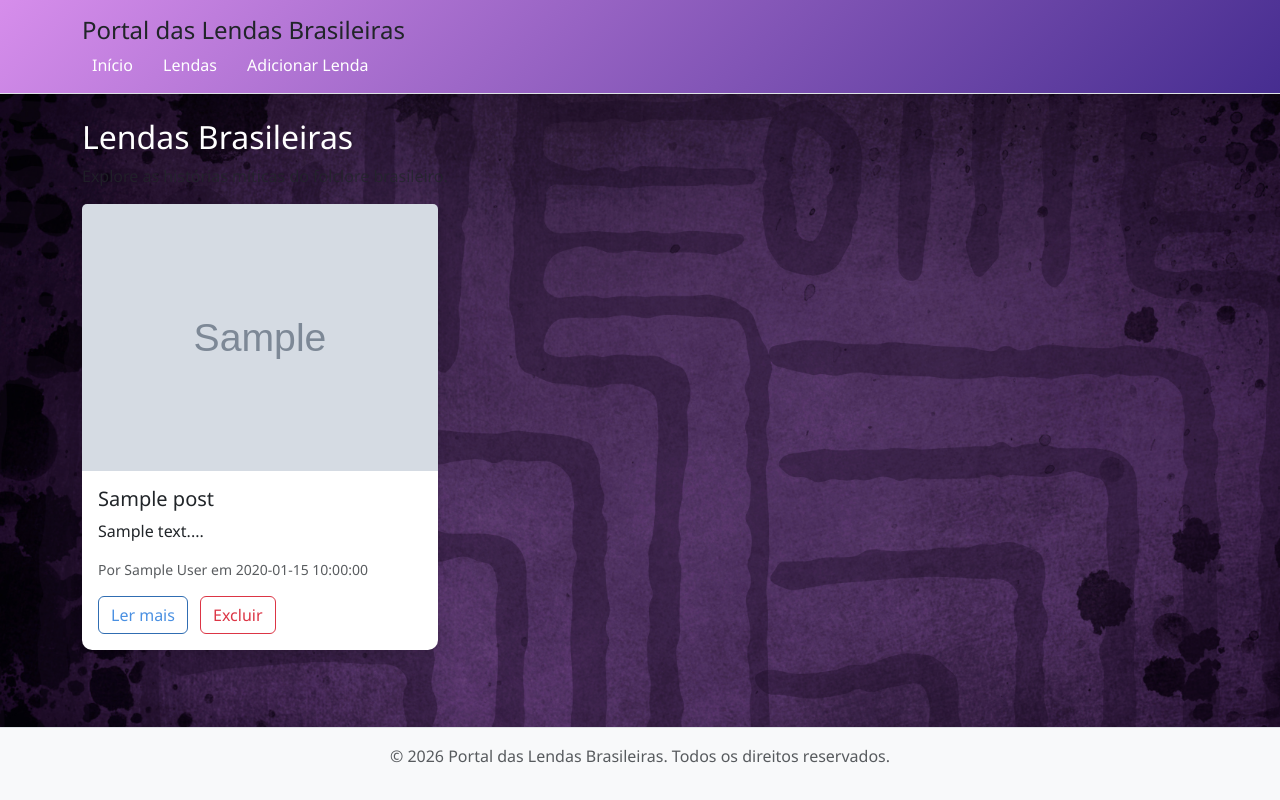
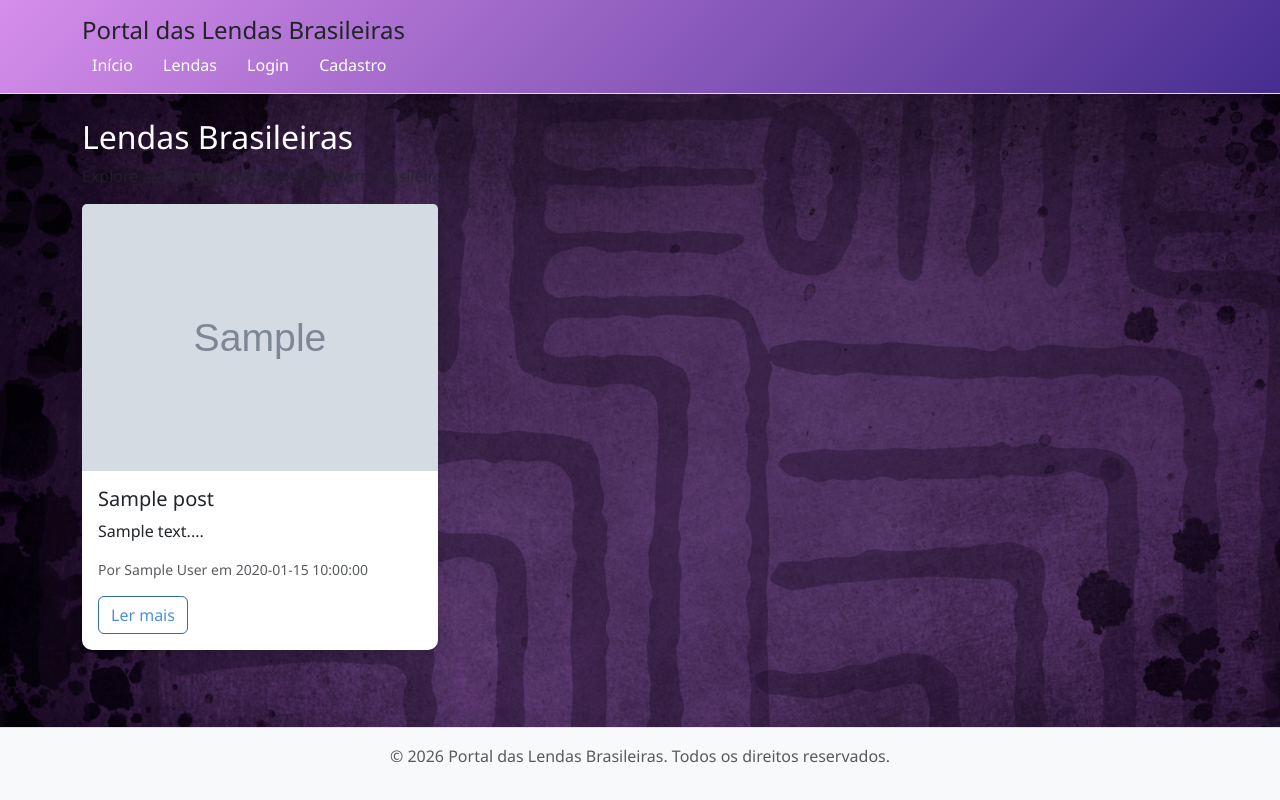
Before and after one commit to limaeloisa/projeto-AWEB-4BM, a Flask app: page /lendas in a window 1280 px wide. Run offline with Flask 3, Linux system fonts and the light colour scheme; tables that the repository leaves empty or names only in its code hold one stand-in row (values such as "Sample post"); grey boxes marked "Sample" are stand-in pictures.

Commit message:
add login/cadastro mas com erros

```diff
--- a/app.py
+++ b/app.py
@@ -1,9 +1,9 @@
-from flask import Flask, render_template, request, redirect, url_for
+from flask import Flask, render_template, request, redirect, url_for, session
 import os
 import mysql.connector
 
 app = Flask(__name__)
-
+app.secret_key = 'chave_simples'
 app.config['FOLDER_UPLOADS'] = os.path.join(app.root_path, 'static', 'uploads')
 def executar_sql(sql, params=None, um=False, todos=False):
     conexao = mysql.connector.connect(
@@ -28,6 +28,8 @@ def executar_sql(sql, params=None, um=False, todos=False):
 
     return resultado
 
+#Rotas do blog
+
 @app.route('/')
 def index():
     return render_template('index.html')
@@ -44,22 +46,26 @@ def lendas():
     return render_template('lendas.html', user_legends=lendas_usuario)
 
 
-@app.route('/detalhe/<legenda>')
+@app.route('/detalhe/<int:legenda>')
 def detalhe(legenda):
     lenda = executar_sql(
-        'SELECT * FROM posts WHERE title LIKE %s',
-        ('%' + legenda + '%',),
+        'SELECT * FROM posts WHERE id = %s',
+        (legenda,),
         um=True
     )
 
     if not lenda:
         return render_template('404.html'), 404
 
-    return render_template('detalhe.html', legenda=legenda, legend=lenda)
+    return render_template('detalhe.html', legend=lenda)
+
 
 
 @app.route('/add', methods=['GET', 'POST'])
 def adicionar():
+    if 'usuario_id' not in session:
+        return redirect(url_for('login'))
+
     if request.method == 'POST':
         titulo = request.form['titulo']
         conteudo = request.form['conteudo']
@@ -79,10 +85,7 @@ def adicionar():
         )
 
         if existente:
-            return render_template(
-                'add.html',
-                error='Uma lenda com este título já existe.'
-            )
+            return render_template('add.html', error='Uma lenda com este título já existe.')
 
         executar_sql(
             'INSERT INTO posts (title, content, author, date, image) VALUES (%s, %s, %s, %s, %s)',
@@ -94,8 +97,12 @@ def adicionar():
     return render_template('add.html')
 
 
+
 @app.route('/delete/<int:id>')
 def excluir(id):
+    if 'usuario_id' not in session:
+        return redirect(url_for('login'))
+
     lenda = executar_sql(
         'SELECT image FROM posts WHERE id = %s',
         (id,),
@@ -110,11 +117,64 @@ def excluir(id):
     executar_sql('DELETE FROM posts WHERE id = %s', (id,))
     return redirect(url_for('lendas'))
 
+@app.route('/cadastro', methods=['GET', 'POST'])
+def cadastro():
+    if request.method == 'POST':
+        nome = request.form['nome']
+        email = request.form['email']
+        senha = request.form['senha']
+
+        existente = executar_sql(
+            'SELECT id FROM usuarios WHERE email = %s',
+            (email,),
+            um=True
+        )
+
+        if existente:
+            return render_template('cadastro.html', erro='Email já cadastrado')
+
+        executar_sql(
+            'INSERT INTO usuarios (nome, email, senha) VALUES (%s, %s, %s)',
+            (nome, email, senha)
+        )
+
+        return redirect(url_for('login'))
+
+    return render_template('cadastro.html')
+
+
+@app.route('/login', methods=['GET', 'POST'])
+def login():
+    if request.method == 'POST':
+        email = request.form['email']
+        senha = request.form['senha']
+
+        usuario = executar_sql(
+            'SELECT * FROM usuarios WHERE email = %s AND senha = %s',
+            (email, senha),
+            um=True
+        )
+
+        if usuario:
+            session['usuario_id'] = usuario['id']
+            session['usuario_nome'] = usuario['nome']
+            return redirect(url_for('lendas'))
+        else:
+            return render_template('login.html', erro='Login inválido')
+
+    return render_template('login.html')
+
+@app.route('/logout')
+def logout():
+    session.clear()
+    return redirect(url_for('lendas'))
+
 
 @app.errorhandler(404)
 def pagina_nao_encontrada(e):
     return render_template('404.html'), 404
 
 
+
 if __name__ == '__main__':
     app.run(debug=True)
--- a/templates/base.html
+++ b/templates/base.html
@@ -11,11 +11,20 @@
     <header class="bg-light text-dark p-3 border-bottom">
         <div class="container">
             <h1 class="h4">Portal das Lendas Brasileiras</h1>
-            <nav>
-                <a href="{{ url_for('index') }}" class="text-decoration-none me-3">Início</a>
-                <a href="{{ url_for('lendas') }}" class="text-decoration-none me-3">Lendas</a>
-                <a href="{{ url_for('adicionar') }}" class="text-decoration-none">Adicionar Lenda</a>
-            </nav>
+<nav>
+    <a href="{{ url_for('index') }}" class="text-decoration-none me-3">Início</a>
+    <a href="{{ url_for('lendas') }}" class="text-decoration-none me-3">Lendas</a>
+
+    {% if session.get('usuario_id') %}
+        <a href="{{ url_for('adicionar') }}" class="text-decoration-none me-3">Adicionar Lenda</a>
+        <span class="me-2">Olá, {{ session['usuario_nome'] }}</span>
+        <a href="{{ url_for('logout') }}" class="text-decoration-none text-danger">Sair</a>
+    {% else %}
+        <a href="{{ url_for('login') }}" class="text-decoration-none me-3">Login</a>
+        <a href="{{ url_for('cadastro') }}" class="text-decoration-none">Cadastro</a>
+    {% endif %}
+</nav>
+
         </div>
     </header>
     <main class="container my-4">
--- a/templates/lendas.html
+++ b/templates/lendas.html
@@ -3,27 +3,45 @@
 {% block content %}
 <h2>Lendas Brasileiras</h2>
 <p class="text-muted">Explore as histórias míticas do folclore brasileiro.</p>
+
 <div class="row">
     {% for legend in user_legends %}
     <div class="col-md-4 mb-4">
         <div class="card h-100">
+
             {% if legend['imagem'] %}
-            {% if legend['imagem'].startswith('http') %}
-            <img src="{{ legend['imagem'] }}" class="card-img-top" alt="{{ legend['titulo'] }}">
-            {% else %}
-            <img src="{{ url_for('static', filename='uploads/' + legend['imagem']) }}" class="card-img-top" alt="{{ legend['titulo'] }}">
+                {% if legend['imagem'].startswith('http') %}
+                    <img src="{{ legend['imagem'] }}" class="card-img-top" alt="{{ legend['titulo'] }}">
+                {% else %}
+                    <img src="{{ url_for('static', filename='uploads/' + legend['imagem']) }}"
+                         class="card-img-top" alt="{{ legend['titulo'] }}">
+                {% endif %}
             {% endif %}
-            {% endif %}
+
             <div class="card-body">
                 <h5 class="card-title">{{ legend['titulo'] }}</h5>
-                <p class="card-text">{{ legend['conteudo'][:100] }}...</p>
-                <p class="text-muted small">Por {{ legend['autor'] }} em {{ legend['data_publicacao'] }}</p>
-                {% if legend['autor'] == 'Folclore Brasileiro' %}
-                <a href="{{ url_for('detalhe', legenda=legend['titulo'].lower().split()[0].replace('(', '').replace(')', '').replace('\'', '').replace('í', 'i').replace('é', 'e').replace('ã', 'a').replace('ç', 'c')) }}" class="btn btn-outline-primary">Ler mais</a>
-                {% else %}
-                <a href="{{ url_for('detalhe', legenda=legend['titulo'].lower().split()[0].replace('(', '').replace(')', '').replace('\'', '').replace('í', 'i').replace('é', 'e').replace('ã', 'a').replace('ç', 'c')) }}" class="btn btn-outline-primary">Ler mais</a>
-                <a href="{{ url_for('excluir', id=legend['id']) }}" class="btn btn-outline-danger ms-2" onclick="return confirm('Tem certeza que deseja excluir esta lenda?')">Excluir</a>
+
+                <p class="card-text">
+                    {{ legend['conteudo'][:100] }}...
+                </p>
+
+                <p class="text-muted small">
+                    Por {{ legend['autor'] }} em {{ legend['data_publicacao'] }}
+                </p>
+
+                <a href="{{ url_for('detalhe', legenda=legend['id']) }}"
+                   class="btn btn-outline-primary">
+                   Ler mais
+                </a>
+
+                {% if session.get('usuario_id') %}
+                <a href="{{ url_for('excluir', id=legend['id']) }}"
+                   class="btn btn-outline-danger ms-2"
+                   onclick="return confirm('Tem certeza que deseja excluir esta lenda?')">
+                   Excluir
+                </a>
                 {% endif %}
+
             </div>
         </div>
     </div>
```
Also changed, not shown: cadastro.html (added, +28 -0 lines), login.html (added, +23 -0 lines).
